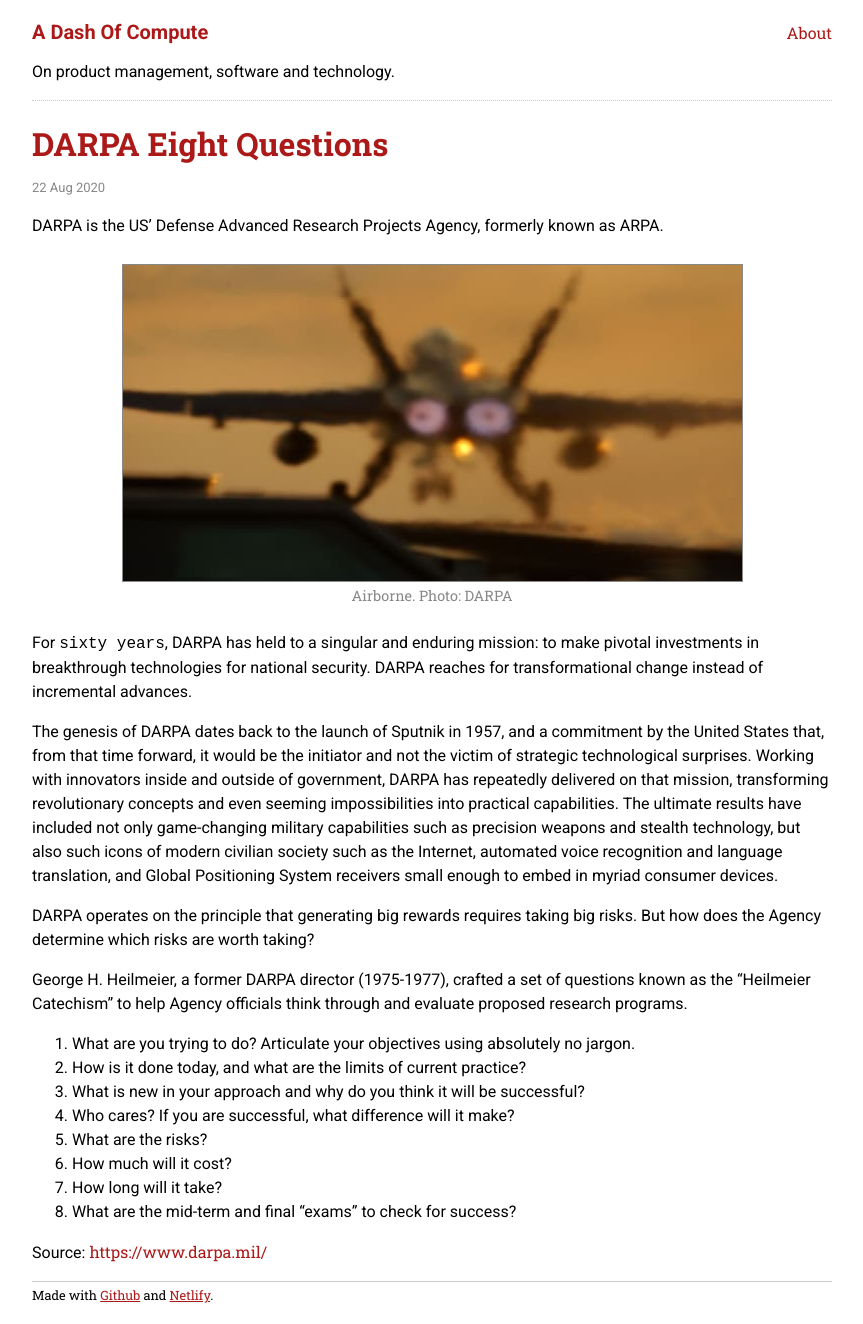
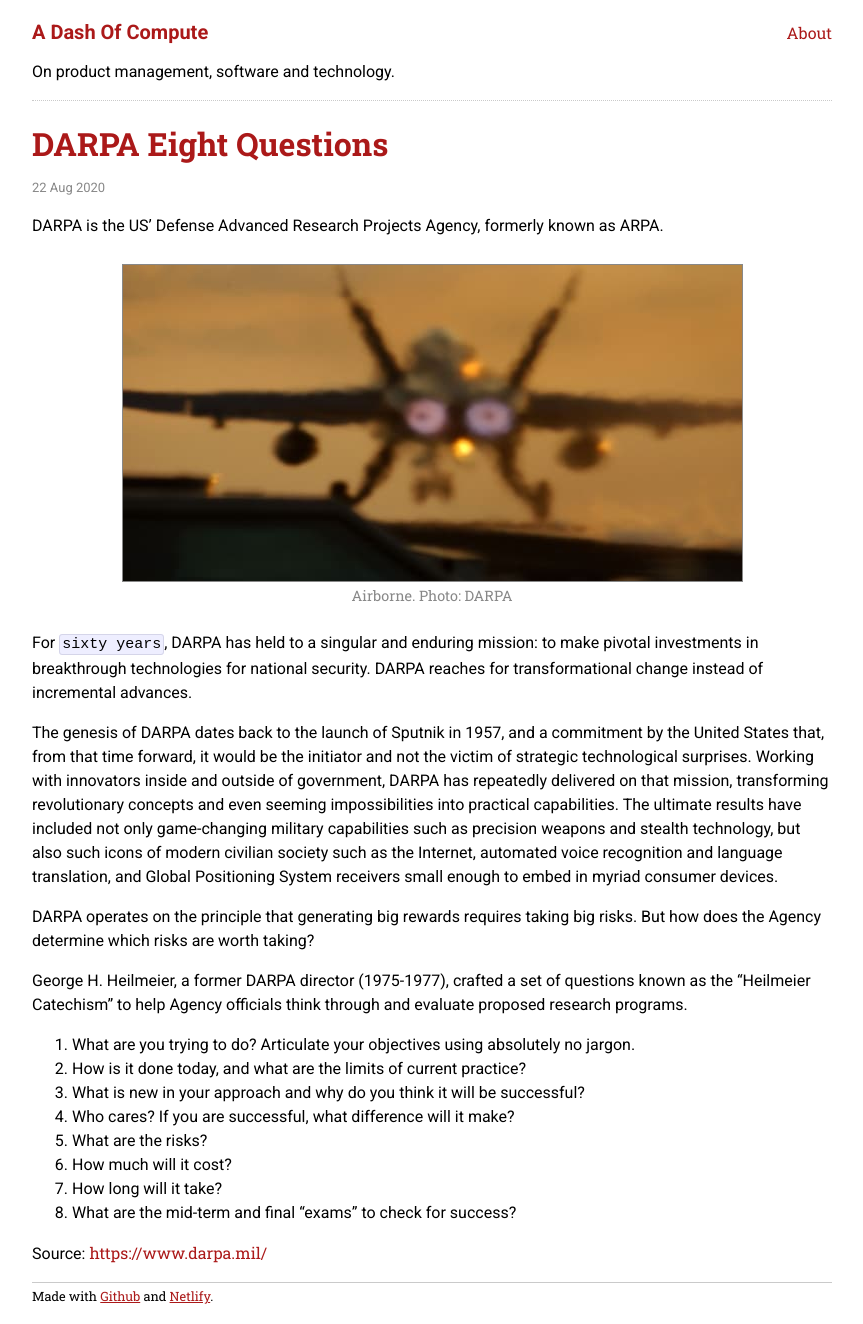
Before and after one commit to sautee/sautee.github.io, a Jekyll site: the page built from _posts/2020-08-22-the-heilmeier-catechism.md, in a window 1280 px wide. Shown: the whole page, without its empty margins (208-1071 px from the left). Built offline with Jekyll 4.4.1, drawn with Linux system fonts in a browser that asks for light colours.

Commit message:
Update site.css

```diff
--- a/css/site.css
+++ b/css/site.css
@@ -117,11 +117,12 @@ code span {
   font-size: 1em;
 }
 
-.content code {
+.language-plaintext {
     border: 1px solid #d5d5e9;
     background-color: #eef;
+    padding: 1px 2px;
     border-radius: 3px;
-    font-size: 13px;
+    font-size: 15px;
 }
 
 .highlight pre {
```
